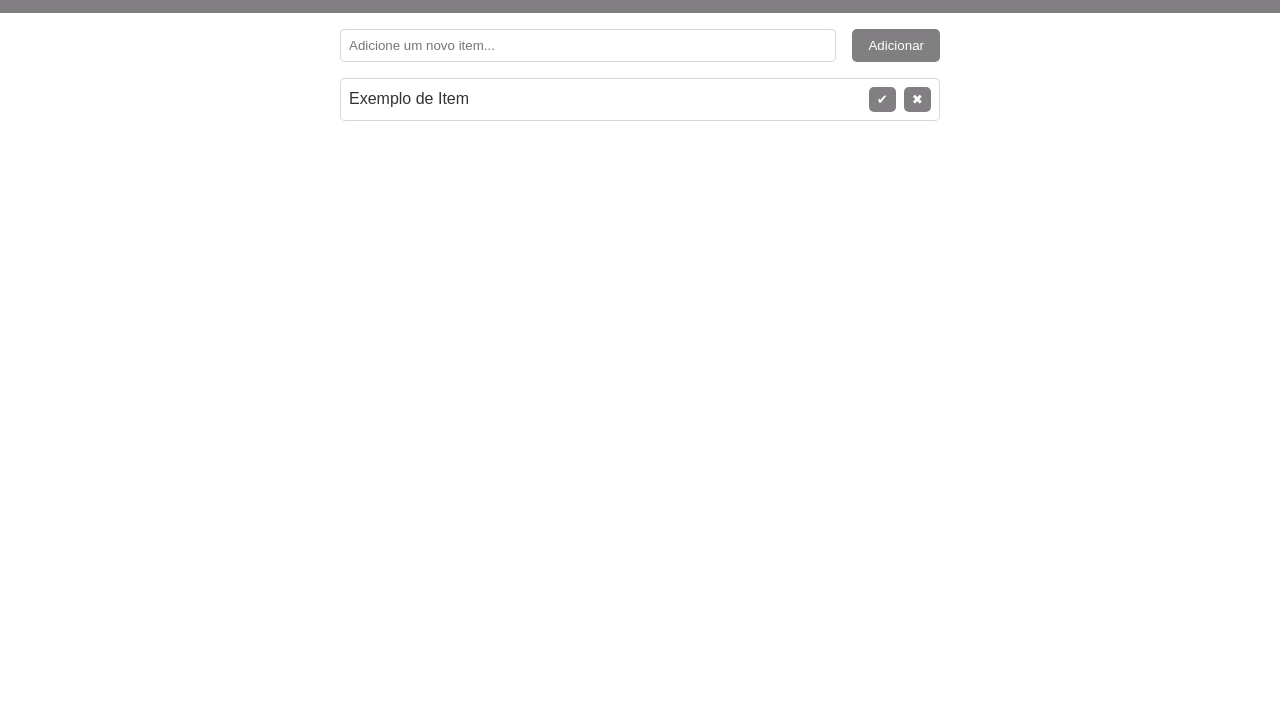
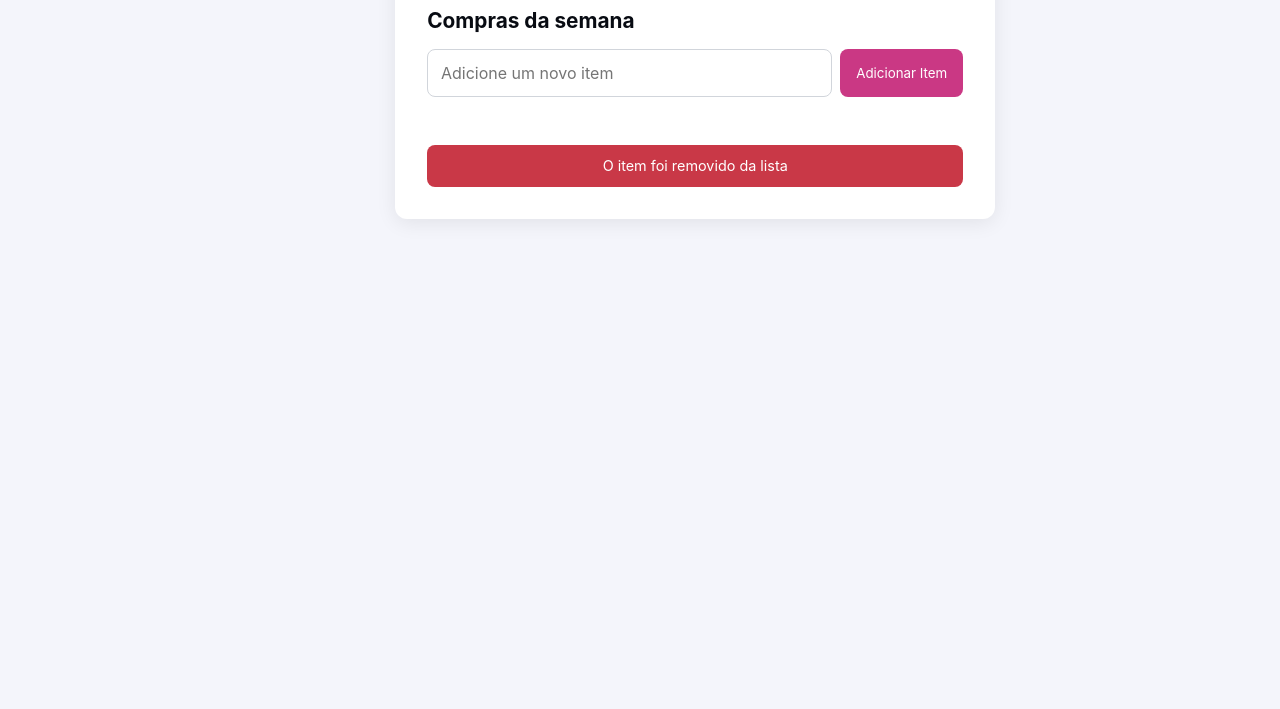
Before and after one commit to samferdev/checklist, a plain HTML site: page page/index.html in a window 1280 px wide. Shown: the part 91-800 px from the top of the page. Drawn offline with Linux system fonts and the light colour scheme.

Commit message:
Feito layout html

```diff
--- a/page/index.html
+++ b/page/index.html
@@ -7,34 +7,27 @@
   <link rel="stylesheet" href="../styles/style.css">
 </head>
 <body>
-  <header class="header">
-    <h1 class="header__title">Quicklist</h1>
-    <p class="header__subtitle">Gerencie sua lista de compras da semana</p>
+  <header>
+    <h1 class="logo">QuickList</h1>
   </header>
 
-  <main class="main">
-    <section class="list-section">
-      <form class="list-form" id="add-item-form">
-        <input
-          type="text"
-          id="item-input"
-          class="list-form__input"
-          placeholder="Adicione um novo item..."
-          required>
-        <button type="submit" class="list-form__button">Adicionar</button>
-      </form>
+  <main class="container">
+    <a href="#" class="back-link">← Voltar</a>
 
-      <ul class="list" id="shopping-list">
-        <!-- Os itens da lista serão adicionados aqui -->
-        <li class="list__item">
-          <span class="list__item-text">Exemplo de Item</span>
-          <div class="list__actions">
-            <button class="list__action-button list__action-button--done">✔</button>
-            <button class="list__action-button list__action-button--remove">✖</button>
-          </div>
-        </li>
-      </ul>
-    </section>
+    <h2 class="title">Compras da semana</h2>
+
+    <div class="input-group">
+      <input type="text" id="itemInput" placeholder="Adicione um novo item">
+      <button id="addBtn">Adicionar Item</button>
+    </div>
+
+    <ul class="list">
+      <!--<li class="list-item"><span>Pão de forma</span><button class="remove-btn">✕</button></li></span>-->
+    </ul>
+
+    <div class="alert">
+      O item foi removido da lista
+    </div>
   </main>
   <script src="../scripts/script.js"></script>
 </body>
--- a/scripts/script.js
+++ b/scripts/script.js
@@ -0,0 +1,42 @@
+//Componentes de Form
+const newItemInput = document.querySelector("#itemInput")
+const addItemBtn = document.querySelector("#addBtn")
+const removeBtn = document.querySelector(".remove-btn")
+const list = document.querySelector(".list")
+const alert = document.querySelector(".alert")
+
+//Eventos de Form
+addItemBtn.addEventListener("click", () => {
+
+    const newItem = document.createElement("list-item")
+    newItem.classList.add("list-item")
+
+    const span = document.createElement("span");
+    span.textContent = newItemInput.value;
+
+    const removeBtn = document.createElement("button")
+    removeBtn.classList.add("remove-btn")
+
+    removeBtn.textContent = "X"
+
+    list.appendChild(newItem)
+
+    removeBtn.addEventListener("click", () => {
+        removeBtn.textContent = "X"
+        newItem.remove()
+        removeBtn.remove()
+
+        setTimeout(() => {
+            alert(alert)
+        }, 1000)
+    })
+
+    newItem.appendChild(span)
+    newItem.appendChild(removeBtn)
+
+    list.appendChild(newItem)
+
+    newItemInput.value = ""
+    newItemInput.focus()
+
+})
--- a/styles/global.css
+++ b/styles/global.css
@@ -1,14 +1,15 @@
-/* Variáveis Globais */
 :root {
-  --color-primary: #817f81  ;
-  --color-secondary: #e0dde0 ;
-  --color-background: #ffffff ;
-  --color-text: #333;
-  --color-text-light: #ffffff ;
-  --color-border: #99999967;
+  /* Cores principais */
+  --color-primary: #CA3884;
+  --color-primary-hover: #A52C6B;
+  --color-danger: #C93847;
 
-  --font-family: 'Arial', sans-serif;
-  --font-size-base: 16px;
-  --spacing: 1rem;
-  --border-radius: 5px;
+  /* Neutros */
+  --color-bg: #F4F5FB;
+  --color-white: #FFFFFF;
+  --color-black: #080B12;
+  --color-border: #D1D5DB;
+  --color-border-light: #E5E7EB;
+  --color-gray: #9CA3AF;
+  --color-surface: #F9FAFB;
 }
--- a/styles/style.css
+++ b/styles/style.css
@@ -1,122 +1,124 @@
 @import url(global.css);
 
-/* Reset */
 * {
   margin: 0;
   padding: 0;
   box-sizing: border-box;
+  font-family: "Inter", sans-serif;
 }
 
 body {
-    font-family: var(--font-family);
-    font-size: var(--font-size-base);
-    background-color: var(--color-background);
-    color: var(--color-text);
-    line-height: 1.5;
+  background: var(--color-bg);
+  color: var(--color-black);
+  display: flex;
+  justify-content: center;
+  padding: 2rem;
 }
 
-  /* Header */
-  .header {
-    text-align: center;
-    padding: var(--spacing) 0;
-    background-color: var(--color-primary);
-    color: var(--color-text-light);
+.container {
+  width: 100%;
+  max-width: 600px;
+  background: var(--color-white);
+  border-radius: 12px;
+  padding: 2rem;
+  box-shadow: 0 4px 20px rgba(0,0,0,0.08);
 }
 
-  .header__title {
-    font-size: 2rem;
+/* Logo */
+.logo {
+  text-align: center;
+  font-size: 1.5rem;
+  font-weight: bold;
+  color: var(--color-primary);
+  margin-bottom: 1rem;
 }
 
-  .header__subtitle {
+/* Voltar */
+.back-link {
+  display: inline-block;
+  margin-bottom: 1rem;
+  color: var(--color-primary);
+  text-decoration: none;
+  font-size: 0.9rem;
+}
+
+/* Título */
+.title {
+  font-size: 1.3rem;
+  margin-bottom: 1rem;
+}
+
+/* Input + botão */
+.input-group {
+  display: flex;
+  gap: 0.5rem;
+  margin-bottom: 1.5rem;
+}
+
+.input-group input {
+  flex: 1;
+  padding: 0.8rem;
+  border: 1px solid var(--color-border);
+  border-radius: 8px;
   font-size: 1rem;
 }
 
-  /* Main Section */
-  .main {
-    padding: var(--spacing);
+.input-group input:focus {
+  outline: none;
+  border-color: var(--color-primary);
 }
 
-  .list-section {
-    max-width: 600px;
-    margin: 0 auto;
+.input-group button {
+  background: var(--color-primary);
+  border: none;
+  padding: 0.8rem 1rem;
+  color: var(--color-white);
+  border-radius: 8px;
+  cursor: pointer;
+  transition: background 0.2s;
 }
 
-  .list-form {
-    display: flex;
-    gap: var(--spacing);
-    margin-bottom: var(--spacing);
+.input-group button:hover {
+  background: var(--color-primary-hover);
 }
 
-  .list-form__input {
-    flex: 1;
-    padding: 0.5rem;
-    border: 1px solid var(--color-border);
-    border-radius: var(--border-radius);
+/* Lista */
+.list {
+  list-style: none;
+  display: flex;
+  flex-direction: column;
+  gap: 0.8rem;
+  margin-bottom: 1.5rem;
 }
 
-  .list-form__button {
-    padding: 0.5rem 1rem;
-    background-color: var(--color-primary);
-    color: var(--color-text-light);
-    border: none;
-    border-radius: var(--border-radius);
-    cursor: pointer;
-    transition: background-color 0.3s;
-  }
-
-  .list-form__button:hover {
-    background-color: var(--color-text);
-    color: var(--color-secondary);
-  }
-
-  /* Shopping List */
-  .list {
-    list-style: none;
-    padding: 0;
-  }
-
-  .list__item {
+.list-item{
+  background: var(--color-surface);
+  padding: 0.8rem 1rem;
+  border: 1px solid var(--color-border-light);
+  border-radius: 8px;
   display: flex;
   justify-content: space-between;
   align-items: center;
-    padding: 0.5rem;
-    border: 1px solid var(--color-border);
-    border-radius: var(--border-radius);
-    margin-bottom: 0.5rem;
-    background-color: #fff;
 }
 
-  .list__item-text {
-    flex: 1;
+.remove-btn {
+  background: none;
+  border: none;
+  color: var(--color-gray);
+  font-size: 1rem;
+  cursor: pointer;
 }
 
-  .list__actions {
-    display: flex;
-    gap: 0.5rem;
+.remove-btn:hover {
+  color: var(--color-primary);
 }
 
-  .list__action-button {
-    padding: 0.3rem 0.5rem;
-    border: none;
-    border-radius: var(--border-radius);
-    cursor: pointer;
-    transition: background-color 0.3s;
+/* Alerta */
+.alert {
+  background: var(--color-danger);
+  color: var(--color-white);
+  padding: 0.8rem;
+  border-radius: 8px;
+  font-size: 0.9rem;
+  text-align: center;
 }
-
-  .list__action-button--done {
-    background-color: var(--color-primary);
-    color: var(--color-text-light);
-  }
-
-  .list__action-button--done:hover {
-    background-color: #388E3C;
-  }
-
-  .list__action-button--remove {
-    background-color: var(--color-primary);
-    color: var(--color-text-light);
-  }
-
-  .list__action-button--remove:hover {
-    background-color: #D32F2F;
-  }
```
Lines whose indentation alone changed are shown as unchanged.
